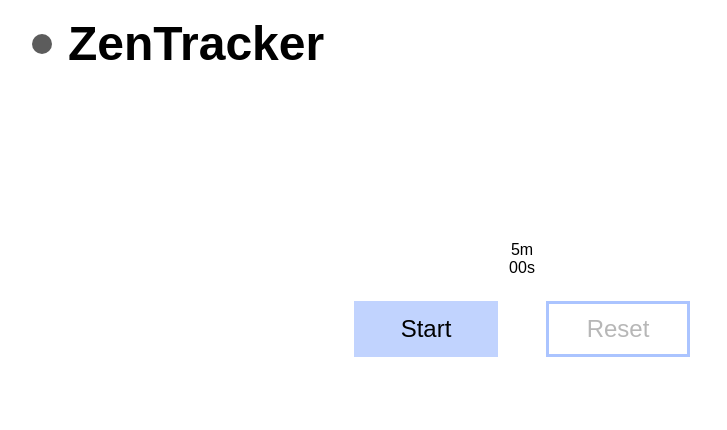
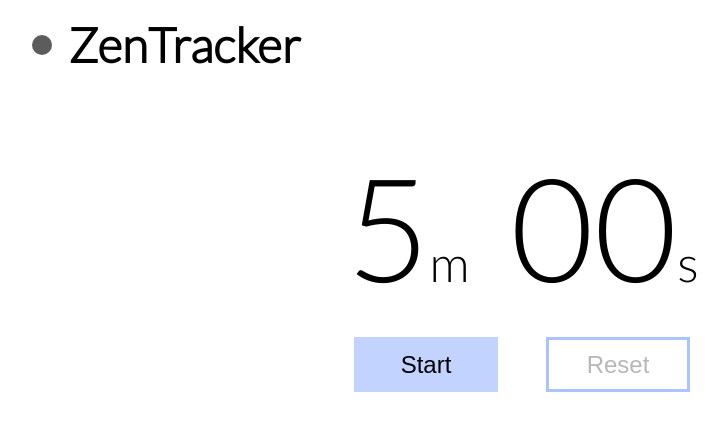
Before and after one commit to no-self-required/ZenTracker, a React (Create React App) app in the folder tracker/: page / in a window 1280 px wide. Shown: the top 430 px of the page, without its empty margins (118-845 px from the left). Built offline with nearby package versions, Linux system fonts and the light colour scheme.

Commit message:
displayTimer css, change font, triple input still bugged

```diff
--- a/tracker/public/index.html
+++ b/tracker/public/index.html
@@ -10,6 +10,9 @@
       content="Web site created using create-react-app"
     />
     <link rel="apple-touch-icon" href="%PUBLIC_URL%/logo192.png" />
+    <link rel="preconnect" href="https://fonts.googleapis.com">
+    <link rel="preconnect" href="https://fonts.gstatic.com" crossorigin>
+    <link href="https://fonts.googleapis.com/css2?family=Lato:wght@300&display=swap" rel="stylesheet">
     <!--
       manifest.json provides metadata used when your web app is installed on a
       user's mobile device or desktop. See https://developers.google.com/web/fundamentals/web-app-manifest/
--- a/tracker/src/components/Main.jsx
+++ b/tracker/src/components/Main.jsx
@@ -1,12 +1,17 @@
 import React, { useState, useEffect, useRef } from "react";
 import "../styling/main.scss";
 
+//after triple input implemented: initial time bug * even before that
+//NEED TO SET INITIAL TIME FOR ALL THREE INPUTS
+
+//H:M:S inputs
 import TimerHMS from "./inputs/InputHMS";
 
 import NotationH from "./notations/NotationH";
 import NotationM from "./notations/NotationM";
 import NotationS from "./notations/NotationS";
 
+//Display timer digits
 import FirstH from "./displayDigits/FirstH";
 import SecondH from "./displayDigits/SecondH";
 import FirstM from "./displayDigits/FirstM";
@@ -14,6 +19,7 @@
 import FirstS from "./displayDigits/FirstS";
 import SecondS from "./displayDigits/SecondS";
 
+//Buttons
 import Start from "./buttons/Start";
 import Stop from "./buttons/Stop";
 import Ok from "./buttons/Ok";
@@ -43,7 +49,9 @@
   const totMin = minutes[0] * 600 + minutes[1] * 60;
   const totHours = hours[0] * 36000 + hours[1] * 3600;
   let calculatedTotalSeconds = totSec + totMin + totHours;
+
   console.log("calculatedTotalSeconds", calculatedTotalSeconds);
+
   //if time entered is more than 99hours, set to 99h/59m/59s
   if (calculatedTotalSeconds > 360000) {
     calculatedTotalSeconds = 359999;
@@ -173,7 +181,6 @@
   //prevent access to 0
   const [selection4, setSelection4] = useState();
 
-  const notation = ["s", "m", "h"];
 
   //use ref for hours input. Will need useRef for minutes and seconds input. Used to block cursor click on left side on input.
   const timerH = useRef();
@@ -215,7 +222,6 @@
       if (totalSeconds !== 0) {
         const intervalID = setInterval(decrementTotalSeconds, 1000);
         setIntervalID(intervalID);
-        console.log("totalSeconds", totalSeconds);
       }
     } else if (timerState === TIMER_STATES["FINISHED"]) {
       startAlarm();
@@ -228,11 +234,13 @@
   }, [totalSeconds]);
 
   function startTimer() {
-    let tripleCombined = inputTimerHour + inputTimerMinute + inputTimerSecond;
+    //full digit input bug here
+    //try setting a new state
+
+    let tripleInputs = inputTimerHour + inputTimerMinute + inputTimerSecond
+    let newInputTimer = calculateSeconds(tripleInputs);
 
     const calculated = calculateSeconds(initialTime);
-
-    const newInputTimer = calculateSeconds(tripleCombined);
 
     //if initial time has already started
     if (timerState === TIMER_STATES["EDIT"]) {
@@ -241,7 +249,7 @@
       console.log("START FROM EDIT WITH NEW INITIAL INPUT");
       setTotalSeconds(newInputTimer);
       //set new initial time to sum of inputs > replaces default total seconds state
-      setInitialTime(tripleCombined);
+      setInitialTime(newInputTimer);
       setTimerState(TIMER_STATES["STARTED"]);
       return;
     } else if (timerState === TIMER_STATES["STOPPED"]) {
@@ -252,6 +260,7 @@
       console.log("START FROM INITIAL STATE");
       setTimerState(TIMER_STATES["STARTED"]);
       setTotalSeconds(calculated);
+      return;
     }
   }
 
@@ -298,15 +307,15 @@
     setTotalSeconds(initialTimeInSeconds);
   }
 
-  const inputId = document.getElementById("timer");
+  // const inputId = document.getElementById("timer");
 
-  if (document.getElementById("timer")) {
-    inputId.addEventListener("keyup", function onEvent(e) {
-      if (e.key === "Enter") {
-        startTimer();
-      }
-    });
-  }
+  // if (document.getElementById("timer")) {
+  //   inputId.addEventListener("keyup", function onEvent(e) {
+  //     if (e.key === "Enter") {
+  //       startTimer();
+  //     }
+  //   });
+  // }
 
   //only accept numbers for timer input
   function numOnly(event) {
@@ -423,9 +432,6 @@
       default:
         break;
     }
-
-    console.log("omitZero", omitZero);
-
     return omitZero;
   }
 
@@ -549,8 +555,9 @@
     setInputTimerHour(input);
   }
 
+  //bug: put in 6 digits > start > stop > edit > start > total seconds is incorrect
   //todo:
-  //restructure into components
+  //div block clicks to 0 on inputs
   //styling
 
   return (
@@ -587,8 +594,8 @@
         )}
         <div id="timer-button-container">
           {timerState !== TIMER_STATES["EDIT"] && (
-            <div id="timer-button-absolute-container">
-              <div id="" onClick={editTimerState}>
+            <div id="display-timer-container">
+              <div className="absolute-timer" onClick={editTimerState}>
                 <div className="notationDisplay">
                   <div className="hours">
                     {/* <span className="firstH">{firstH}</span> */}
--- a/tracker/src/components/inputs/inputHMS.jsx
+++ b/tracker/src/components/inputs/inputHMS.jsx
@@ -1,6 +1,7 @@
 import React, {useState, useEffect, useRef}from "react";
 
 function TimerHMS(props) {
+
   //Store inputs to traverse between them
   //traverse left
   const [selection1, setSelection1] = useState();
@@ -16,7 +17,7 @@
   const [selection4, setSelection4] = useState();
 
   //use ref for hours input. Will need useRef for minutes and seconds input. Used to block cursor click on left side on input.
-  const timerH = useRef();
+  // const timerH = useRef();
 
   //run focus and setSelectionRange for target inputs
   //travese input left
@@ -42,7 +43,7 @@
     inputEle2.setSelectionRange(start, end);
   }, [selection3]);
 
-  //prevent access to 0
+  //prevent  clickaccess to 0
   // useEffect(() => {
   //   if (!selection4) return;
   //   const { start, end } = selection4;
@@ -87,6 +88,7 @@
     }
   }
 
+
   return (
     <div>
       <input
--- a/tracker/src/styling/app.scss
+++ b/tracker/src/styling/app.scss
@@ -1,3 +1,3 @@
 .App {
-  font-family: 'Hind Madurai', sans-serif;
+  font-family: 'Lato', sans-serif;
 }
--- a/tracker/src/styling/main.scss
+++ b/tracker/src/styling/main.scss
@@ -22,34 +22,72 @@
         height: 65%;
         width: 40%;
         border: none;
-        font-size: 144px;
       }
     }
 
     #timer-button-container {
-      display: flex;
-      flex-direction: column;
+      display: grid;
+      grid-template-rows: 1fr 1fr;
 
-      #timer-button-absolute-container {
+      #display-timer-container {
         display: flex;
-        width: 100%;
         justify-content: center;
       }
 
-      #absolute-timer {
-        width: fit-content;
-        font-size: 144px;
-        border-bottom: solid rgba(128, 128, 128, 0.596) 2px;
+      .absolute-timer {
+
+
+        .notationDisplay {
+          display: flex;
+          justify-content: center;
+
+
+          width: fit-content;
+          font-size: 144px;
+          // border-bottom: solid rgba(128, 128, 128, 0.596) 2px;
+
+          .hours {
+            display: grid;
+            grid-template-columns: 0.5fr 0.5fr 0.5fr;
+
+            .notationH {
+              font-size: 50px;
+              padding-top: 1.86em;
+              padding-right: 0.4em;
+
+            }
+          }
+
+          .minutes {
+            display: grid;
+            grid-template-columns: 0.5fr 0.5fr 0.5fr;
+            .notationM {
+              font-size: 50px;
+              padding-top: 1.86em;
+              padding-right: 0.4em;
+
+            }
+          }
+
+          .seconds {
+            display: grid;
+            grid-template-columns: 0.5fr 0.5fr 0.5fr;
+            .notationS {
+              font-size: 50px;
+              padding-top: 1.86em;
+              padding-right: 0.4em;
+
+
+            }
+          }
+        }
       }
     }
-
-
 
     #start-button,
     #stop-button,
     #ok-button,
     #reset-button {
-      font-family: "Hind Madurai", sans-serif;
       font-size: 24px;
       width: 6em;
       height: 2.3em;
```
